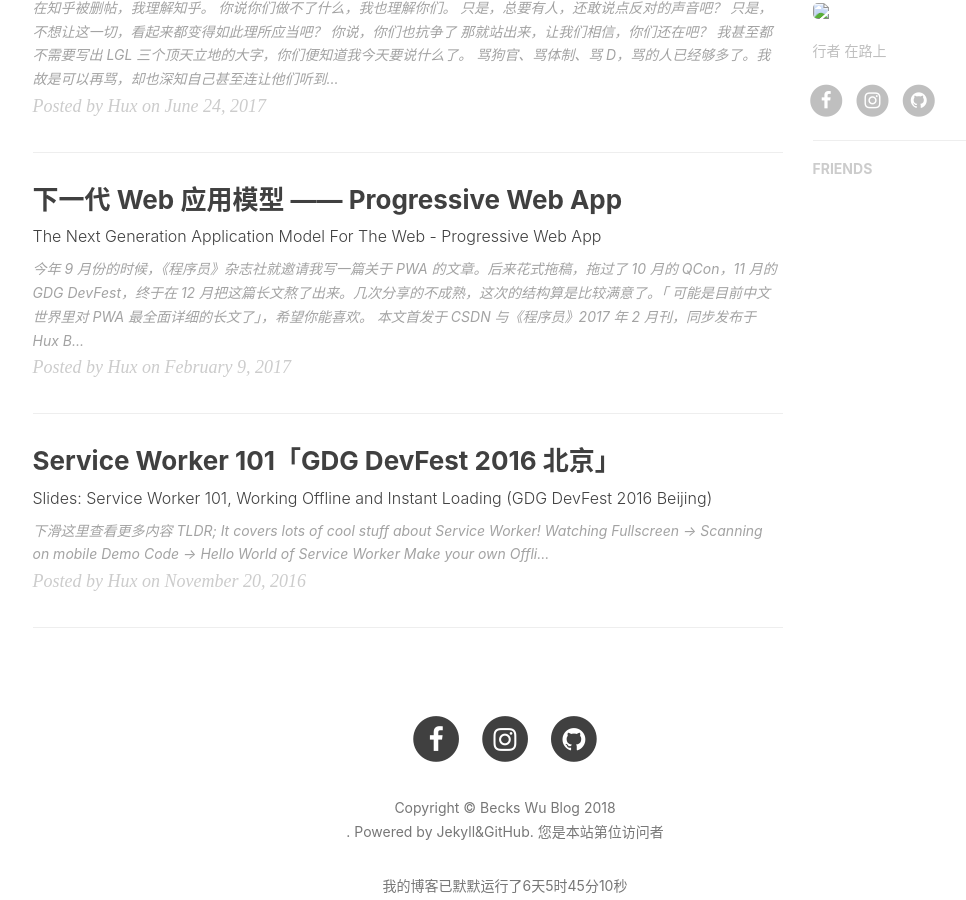
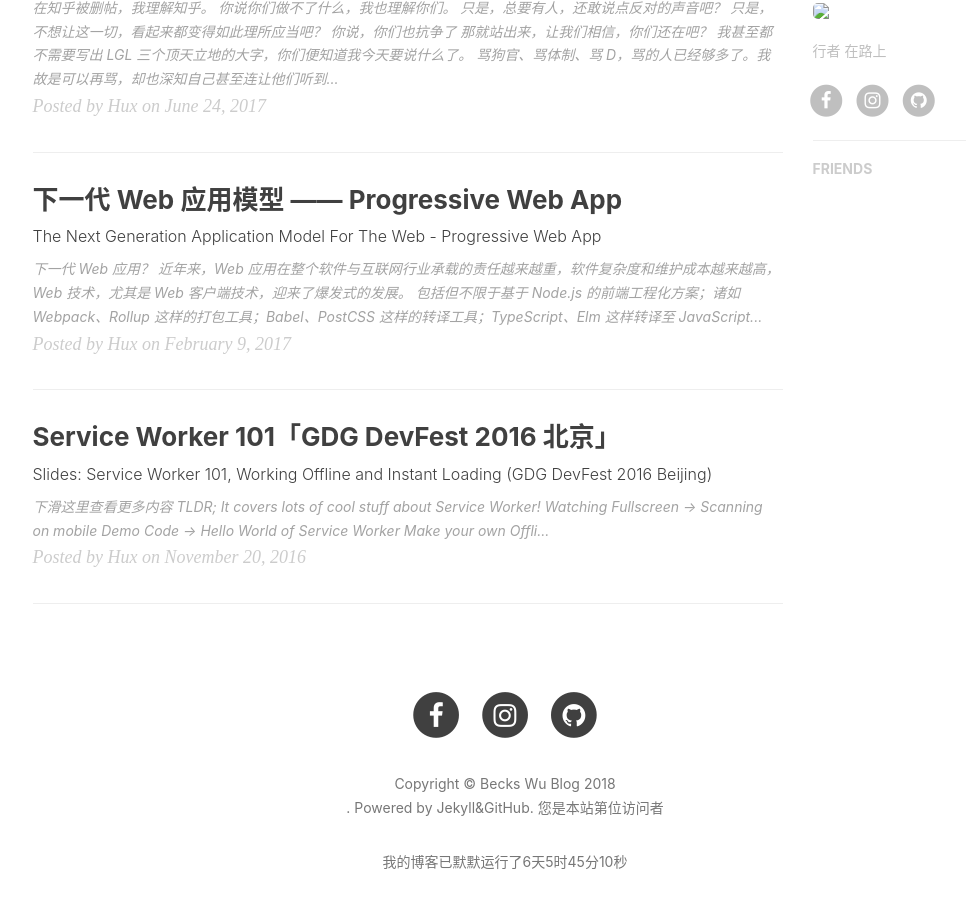
Before and after one commit to beckswu/beckswu.github.io, a Jekyll site: the page built from index.html, in a window 1280 px wide and 900 px high, scrolled down 655 px. Shown: the whole window, without its empty margins (135-1101 px from the left). Built offline with Jekyll 4.4.1, drawn with Linux system fonts in a browser that asks for light colours; nearby versions of some CDN libraries; the list of posts is cut into pages by our own code; comment, search, counter and statistics services are not loaded.

Commit message:
change format

```diff
--- a/_posts/2017-02-09-nextgen-web-pwa.markdown
+++ b/_posts/2017-02-09-nextgen-web-pwa.markdown
@@ -12,11 +12,6 @@
     - JavaScript
     - PWA
 ---
-
-
-> 今年 9 月份的时候，《程序员》杂志社就邀请我写一篇关于 PWA 的文章。后来花式拖稿，拖过了 10 月的 QCon，11 月的 GDG DevFest，终于在 12 月把这篇长文熬了出来。几次分享的不成熟，这次的结构算是比较满意了。「 可能是目前中文世界里对 PWA 最全面详细的长文了」，希望你能喜欢。<br><br>
-> 本文首发于 [CSDN](http://geek.csdn.net/news/detail/135595) 与《程序员》2017 年 2 月刊，同步发布于 [Hux Blog](https://huangxuan.me)、[前端外刊评论 - 知乎专栏](https://zhuanlan.zhihu.com/FrontendMagazine)，转载请保留链接 ;)
-
 
 ## 下一代 Web 应用？
 
--- a/_posts/2018-09-12-deep-learning-rnn-note.markdown
+++ b/_posts/2018-09-12-deep-learning-rnn-note.markdown
@@ -26,8 +26,6 @@
 7. Name entity recognation：给一段话 --> 挑出人名
 
 
-
-
 sometimes 输入X 和 输出Y 可以是不同的长度，sometimes X和Y(example 4,7)是同样长度的, sometimes 只有X或者只有Y是sequence的 (example 2)
 
 #### notation:
```
Also changed, not shown: other parts of _posts/2018-09-12-deep-learning-rnn-note.markdown (+1 -1 lines).
